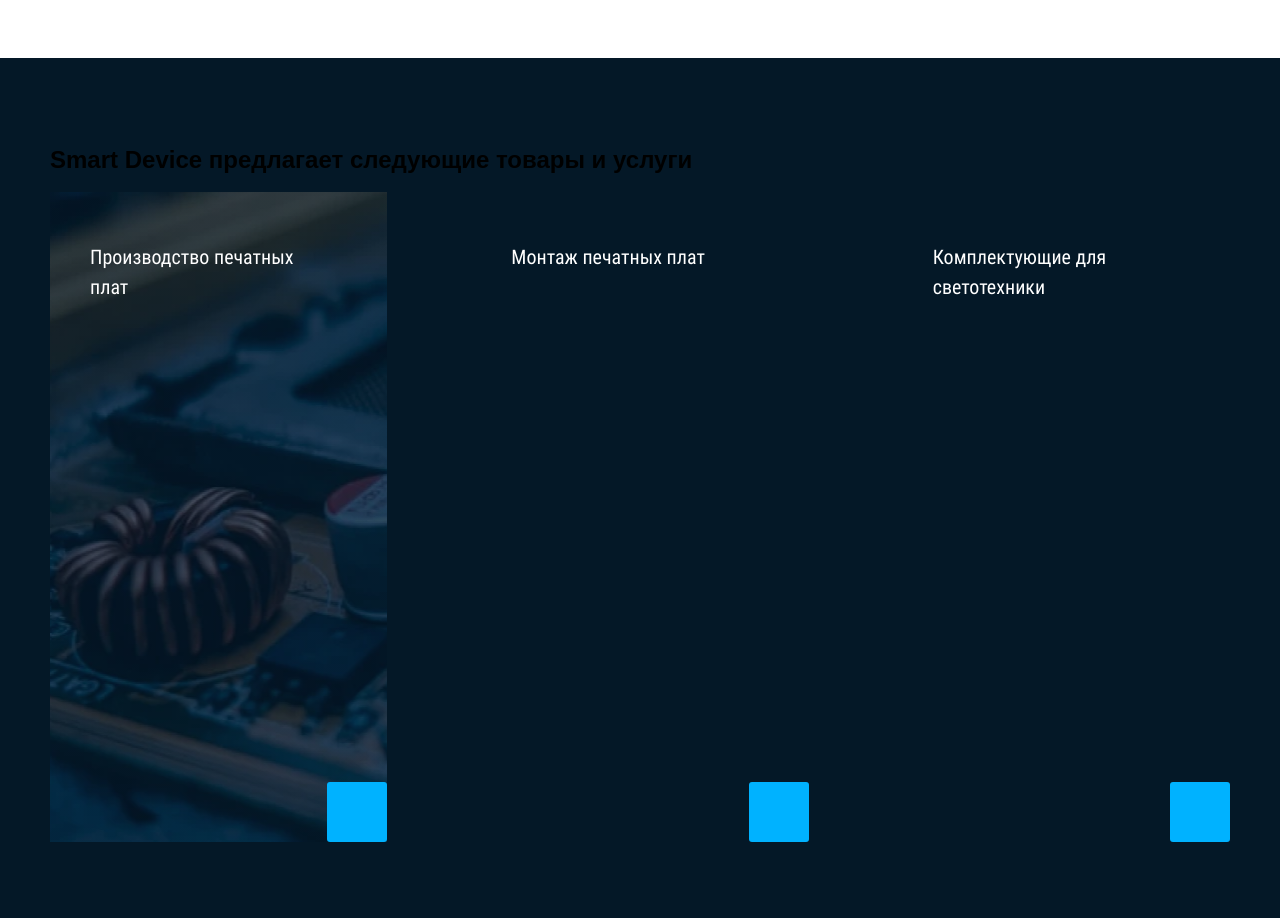
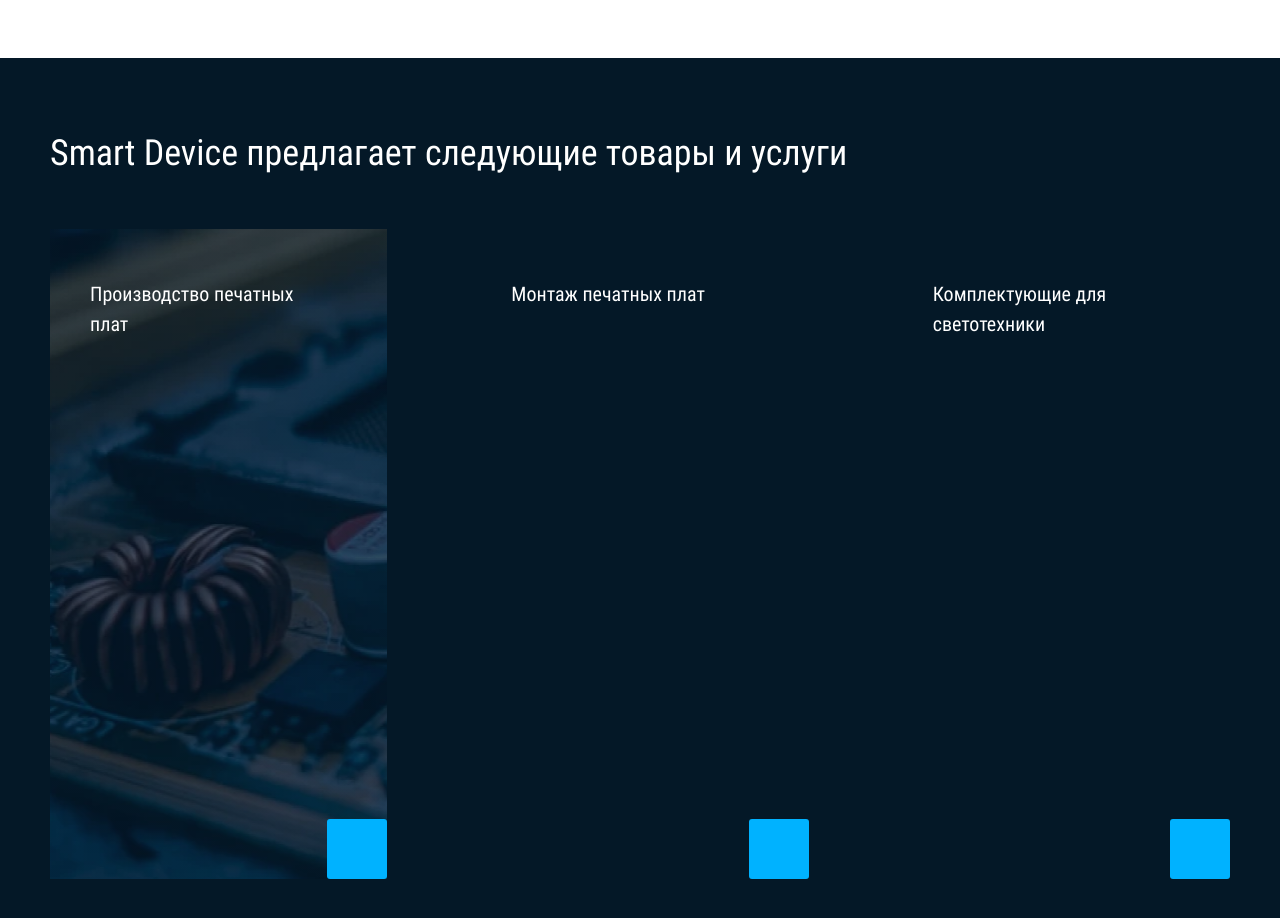
Before and after one commit to Hodok311/Smart-Device, a website with bundled scripts: page source/index.html in a window 1280 px wide. Shown: the part 2180-3098 px from the top of the page. Built offline with nearby package versions, Linux system fonts and the light colour scheme; files whose address does not match are found by name.

Commit message:
Smart-Device

```diff
--- a/source/index.html
+++ b/source/index.html
@@ -139,7 +139,7 @@
     </section>
     <section class="services">
       <div class="services__wrapper">
-        <h2 class="services__title-desktop">
+        <h2 class="services__title">
           <span class="services__title-desktop">Smart Device предлагает следующие товары и услуги</span>
           <span class="services__title-mobile">Товары и услуги Smart Device</span>
         </h2>
```
Also changed, not shown: build/img/sprite/sprite.svg, source/img/sprite/sprite.svg.
